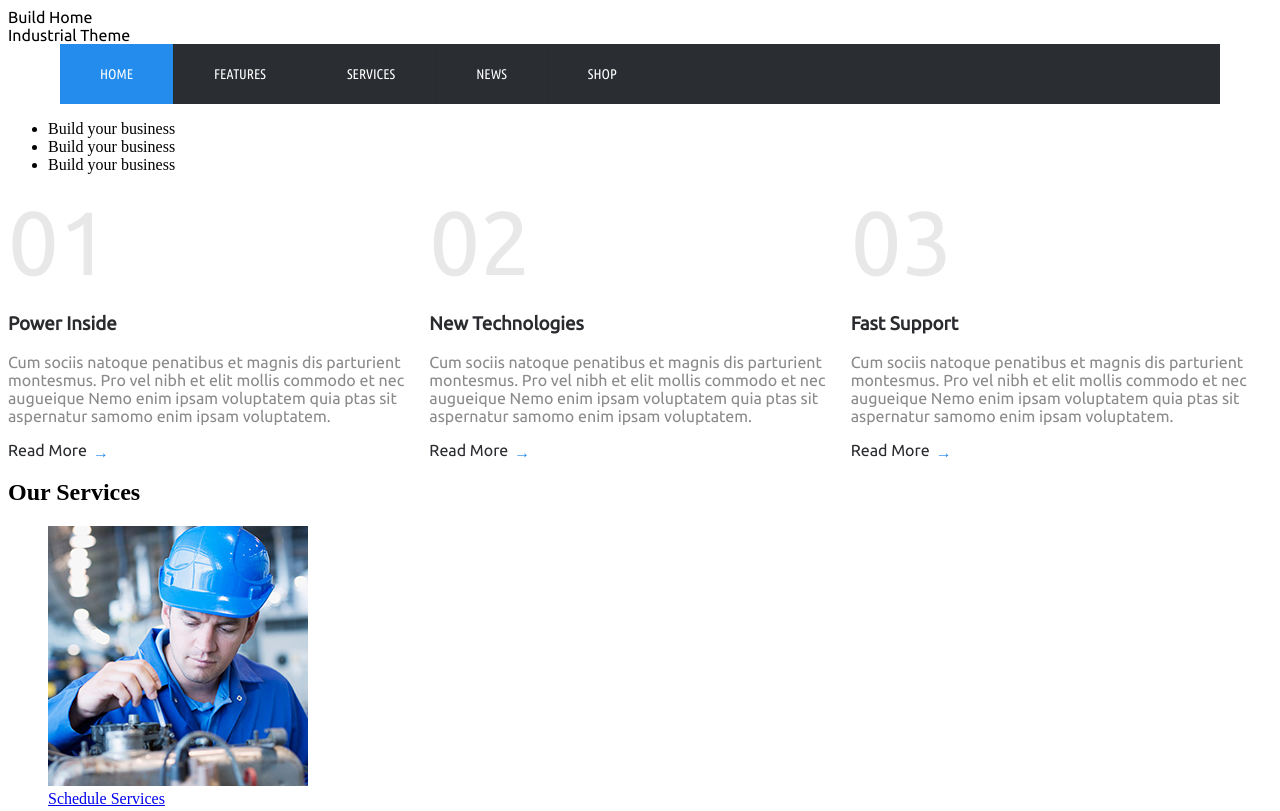
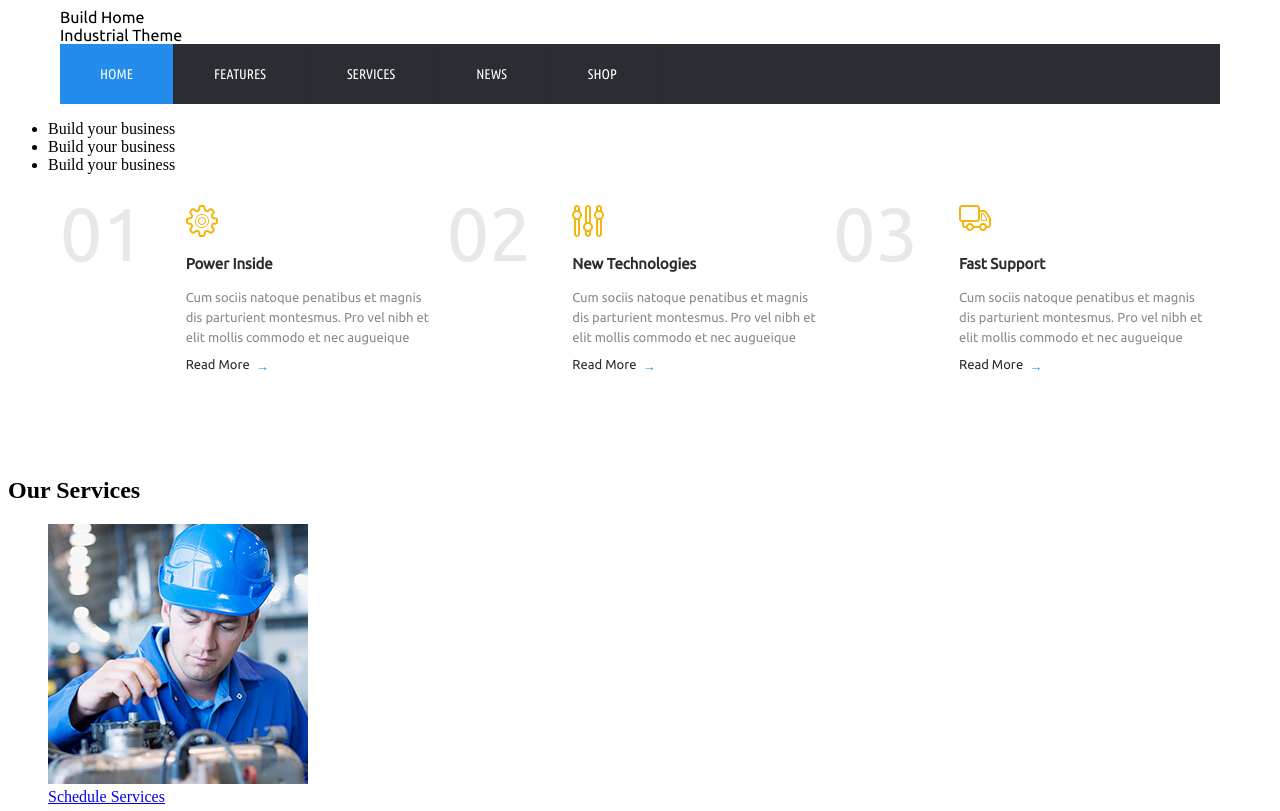
Before and after one commit to Nata25/JS_19-20_gulp-scss-lodash, a website: page app/index.html in a window 1280 px wide. Shown: the top 811 px of the page. Drawn offline with Linux system fonts and the light colour scheme.

Commit message:
Fix reload on index.html change; style .info

```diff
--- a/app/index.html
+++ b/app/index.html
@@ -8,7 +8,6 @@
     </head>
     <body>
         <header class="top-content">
-
             <div class="logo">
                 <span class="logo__main-text">Build Home</span>
                 <span class="logo__sub-text">Industrial Theme</span>
@@ -53,8 +52,7 @@
                     <h3 class="info__heading">Power Inside</h3>
                     <p class="info__text">Cum sociis natoque penatibus et magnis
                         dis parturient montesmus. Pro vel nibh et elit mollis commodo
-                        et nec augueique Nemo enim ipsam voluptatem quia
-                        ptas sit aspernatur samomo enim ipsam voluptatem.
+                        et nec augueique
                     </p>
                     <a class="info__link" href="#">Read More</a>
                 </div>
@@ -64,8 +62,7 @@
                     <h3 class="info__heading">New Technologies</h3>
                     <p class="info__text">Cum sociis natoque penatibus et magnis
                         dis parturient montesmus. Pro vel nibh et elit mollis commodo
-                        et nec augueique Nemo enim ipsam voluptatem quia
-                        ptas sit aspernatur samomo enim ipsam voluptatem.
+                        et nec augueique
                     </p>
                     <a class="info__link" href="#">Read More</a>
                 </div>
@@ -75,8 +72,7 @@
                     <h3 class="info__heading">Fast Support</h3>
                     <p class="info__text">Cum sociis natoque penatibus et magnis
                         dis parturient montesmus. Pro vel nibh et elit mollis commodo
-                        et nec augueique Nemo enim ipsam voluptatem quia
-                        ptas sit aspernatur samomo enim ipsam voluptatem.
+                        et nec augueique
                     </p>
                     <a class="info__link" href="#">Read More</a>
                 </div>
--- a/src/styles/main.scss
+++ b/src/styles/main.scss
@@ -4,6 +4,12 @@
 
 body {
     // background-color: red;
+}
+
+.top-content,
+.info {
+    max-width: 1160px;
+    margin: 0 auto;
 }
 
 .logo {
@@ -24,7 +30,6 @@ body {
 
 .nav {
     @include flex_row;
-    width: 1160px;
     margin: 0 auto;
     background-color: #2a2d32;
     @include ubuntu_condensed;
@@ -47,7 +52,7 @@ body {
         }
 
         &_active {
-            background-color: #248cec;
+            background-color: $lightblue;
         }
     }
 }
@@ -71,23 +76,63 @@ body {
     justify-content: space-between;
     @include ubuntu;
 
+    &__block {
+        display: flex;
+        flex-flow: column wrap;
+        flex: 1 0 auto;
+        margin: 0 auto;
+
+        &:first-child .info__heading::before {
+            @include bgIcon('settings');
+        }
+
+        &:nth-child(2) .info__heading::before {
+            @include bgIcon('params');
+        }
+
+        &:last-child .info__heading::before {
+            @include bgIcon('truck');
+        }
+    }
+
     &__num {
+        flex-basis: 100%;
+        margin-right: 30px;
         @include ubuntu;
-        font-size: 90px;
+        font-size: 75px;
         color: #2a2b2e;
         opacity: 0.1;
     }
 
     &__heading {
+        @include reset;
+        margin-top: 15px;
+        margin-bottom: 15px;
         color: $dark;
+        font-size: 15px;
+
+        &::before {
+            display: block;
+            margin-bottom: 10px;
+            width: 35px;
+            height: 40px;
+            content: '';
+            background-repeat: no-repeat;
+        }
     }
 
     &__text {
+        width: 250px;
+        @include reset;
         color: $grey;
+        font-size: 13px;
+        line-height: 20px;
     }
 
     &__link {
-        position: relative;
+        display: block;
+        margin-top: 10px;
+        font-size: 13px;
         color: $dark;
         text-decoration: none;
 
--- a/src/styles/mixins.scss
+++ b/src/styles/mixins.scss
@@ -1,6 +1,6 @@
 @mixin flex_row {
     display: flex;
-    flex: row nowrap;
+    flex-flow: row nowrap;
 }
 
 @mixin ubuntu {
@@ -10,3 +10,12 @@
 @mixin ubuntu_condensed {
     font-family: 'Ubuntu Condensed', sans-serif;
 }
+
+@mixin reset {
+    margin: 0;
+    padding: 0;
+}
+
+@mixin bgIcon($filename) {
+    background-image: url('../img/icons/' + $filename + '.png');
+}
```
Also changed, not shown: app/css/main.min.css, app/img/icons/params.png (added), app/img/icons/settings.png (added), app/img/icons/truck.png (added).
